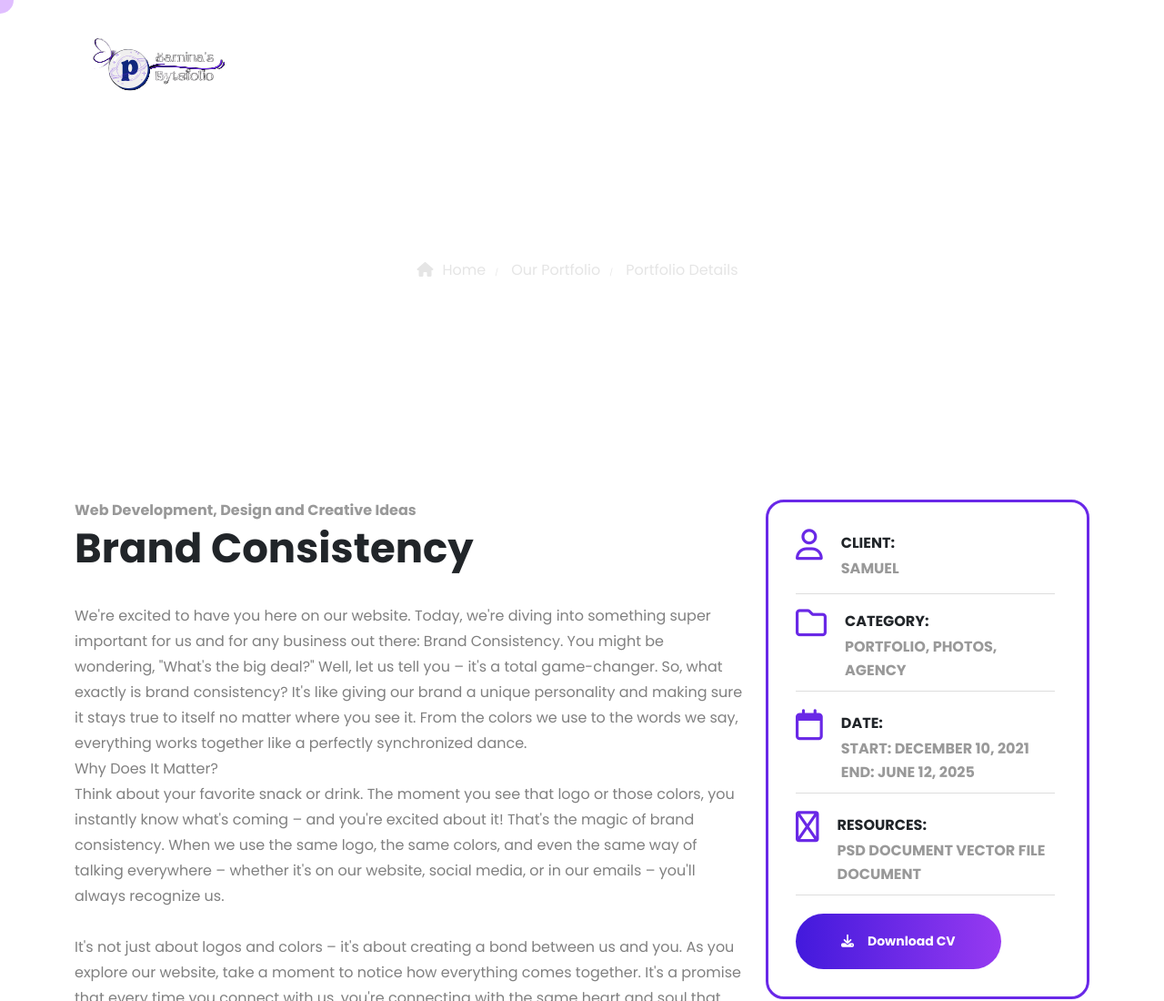
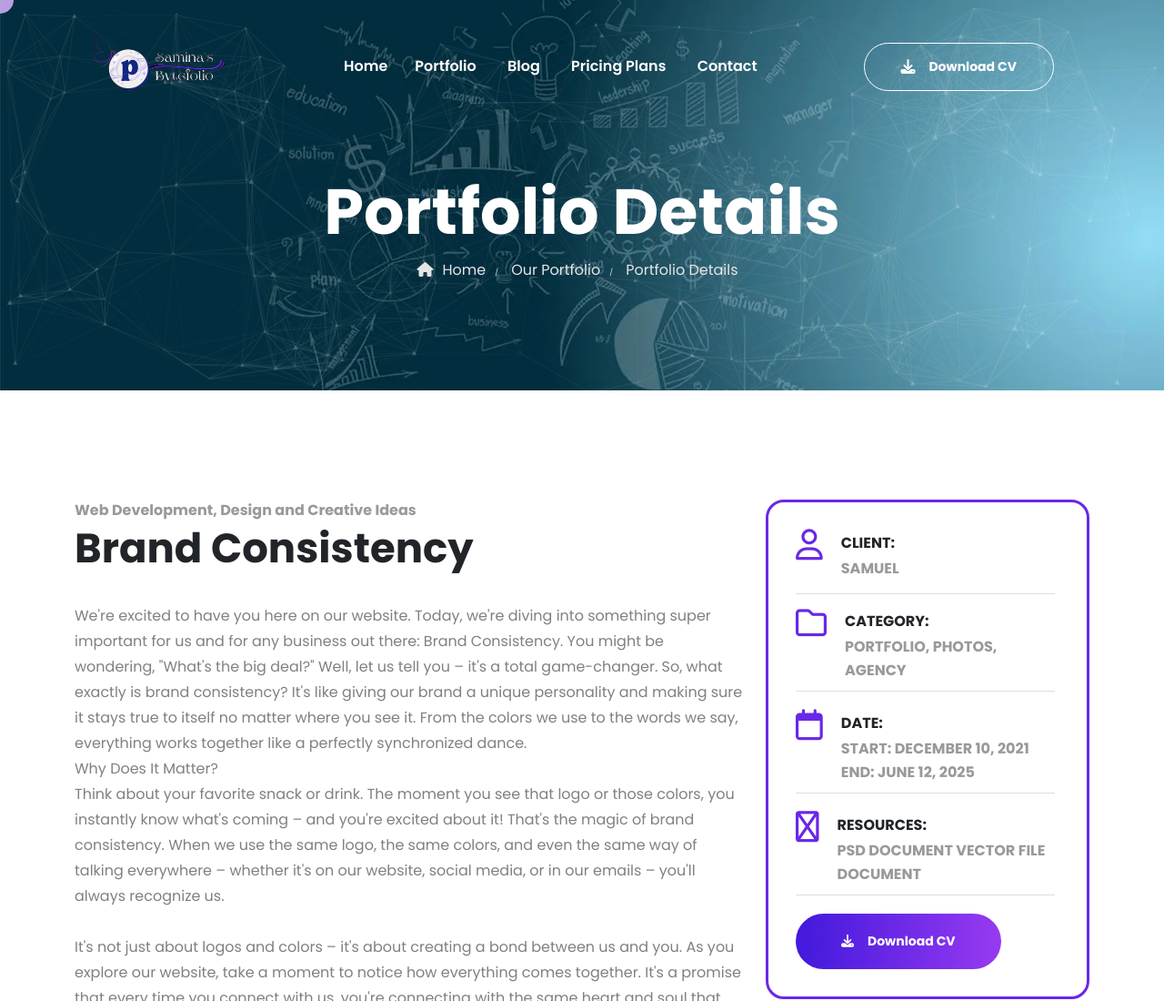
Before and after one commit to pathan-samina/SaminaBytefolio, a plain HTML site: page portfolio-details-1.html in a window 1280 px wide. Shown: the top 1100 px of the page at 91% size. Drawn offline with nearby package versions, Linux system fonts and the light colour scheme; the site is published under a folder, as on GitHub Pages, so addresses that start at the root find nothing; animation ran at ten frames a second; files whose address does not match are found by name.

Commit message:
Update portfolio-details-1.html

```diff
--- a/portfolio-details-1.html
+++ b/portfolio-details-1.html
@@ -130,7 +130,7 @@
 		</div>
 
 	</header>
-	<section id="particles-js" class="blog-detail pattern gap" style="background-image: url(/img/Banner.webp)">
+	<section id="particles-js" class="blog-detail pattern gap" style="background-image: url(./img/Banner.webp)">
 		<div class="container">
 			<div class="blog-detail-data gap no-bottom">
 				<h2 data-aos="fade-up" data-aos-delay="200" data-aos-duration="300">Portfolio Details</h2>
```
